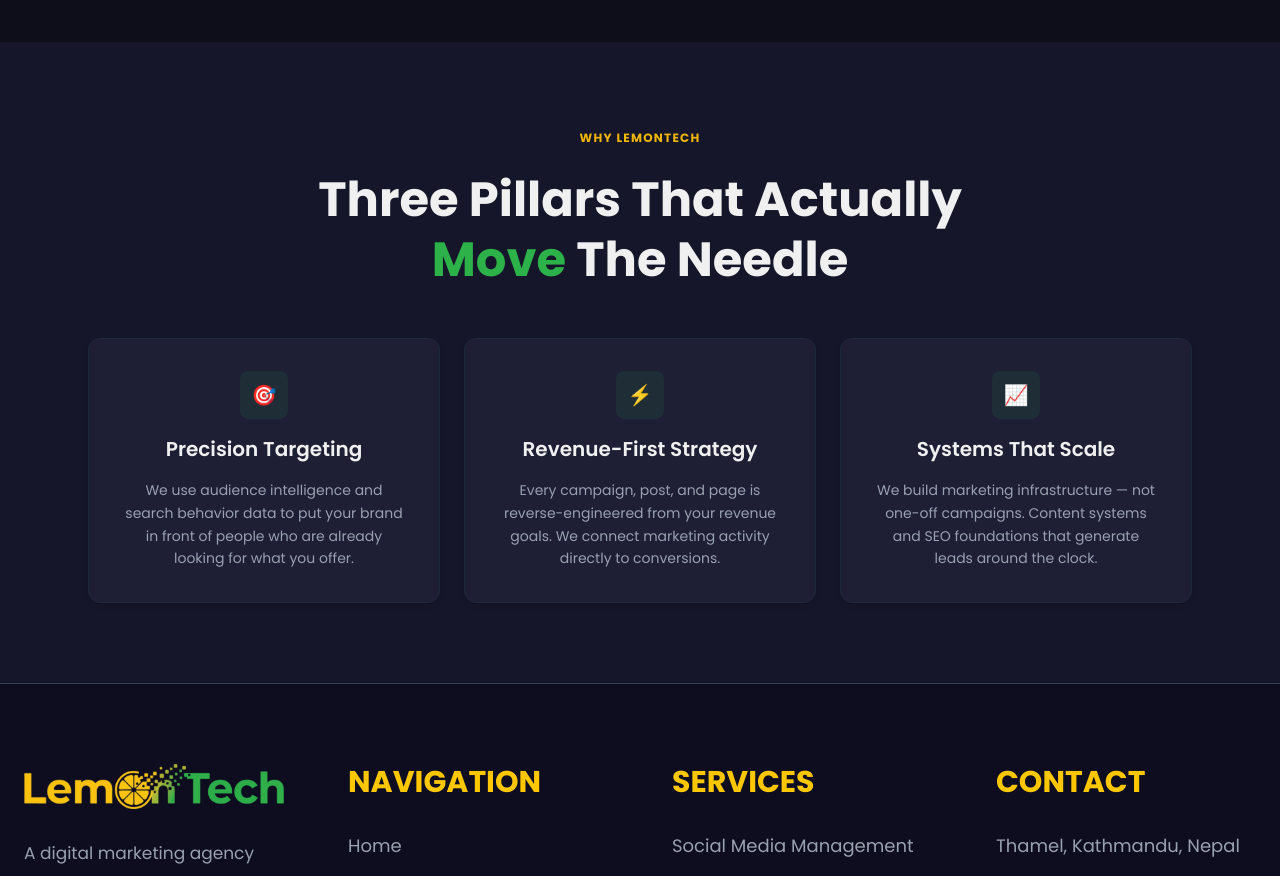
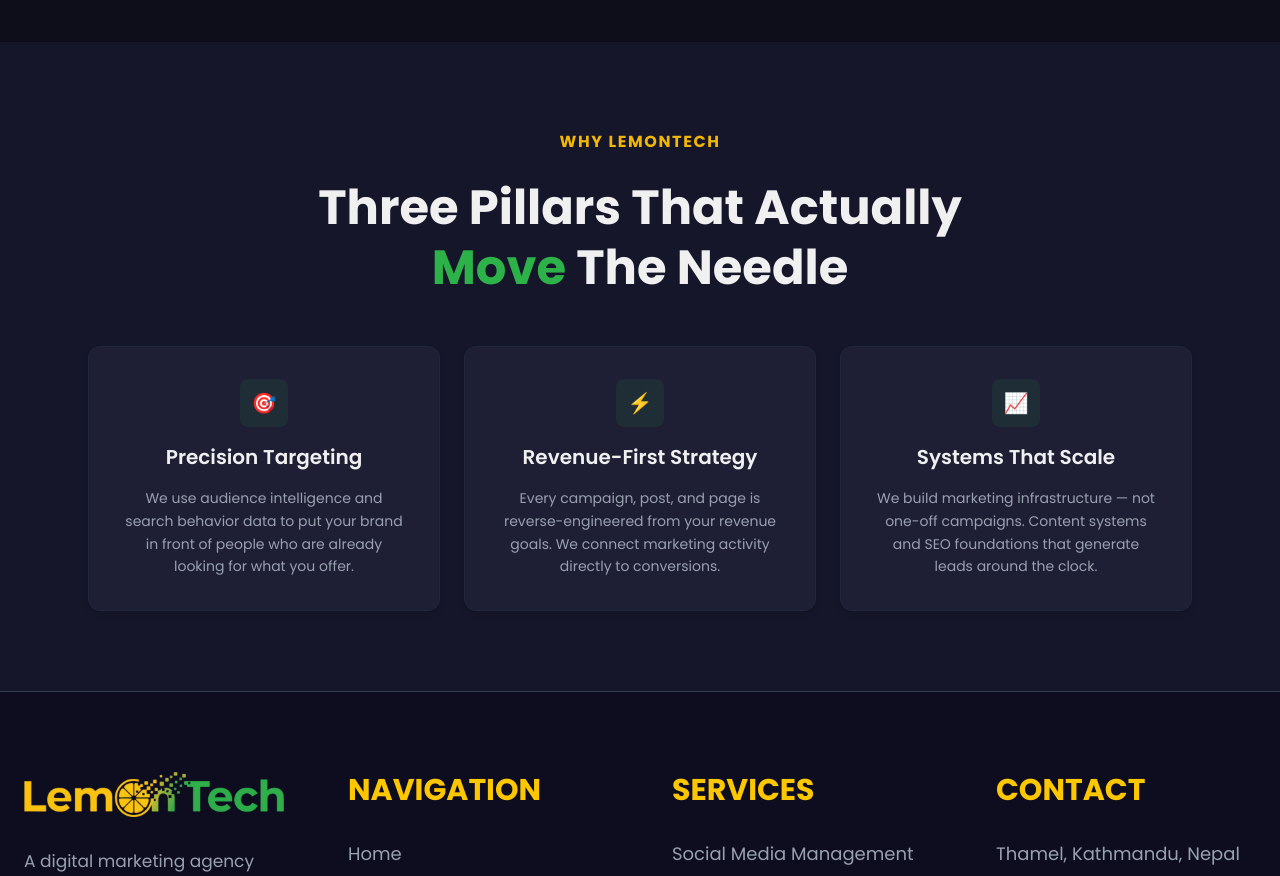
Before and after one commit to Nitasubedi/lemonTech, a Next.js app: page / in a window 1280 px wide. Shown: the part 780-1656 px from the top of the page. Built offline with nearby package versions, Linux system fonts and the light colour scheme.

Commit message:
fix: font size

```diff
--- a/components/dashboard/About.tsx
+++ b/components/dashboard/About.tsx
@@ -36,7 +36,7 @@
             <div className='container max-w-6xl mx-auto flex flex-col gap-12 px-6 py-10 md:py-16 lg:py-20'>
                 {/* Header Content Group */}
                 <div className='flex flex-col items-center text-center max-w-2xl mx-auto'>
-                    <p className="inline-flex items-center gap-2 mb-4 px-4 py-2  text-xs font-bold uppercase tracking-widest text-(--lemon-yellow)">
+                    <p className="inline-flex items-center gap-2 mb-4 px-4 py-2  text-md font-bold uppercase tracking-widest text-(--lemon-yellow)">
                         {/* <span className="w-2 h-2 rounded-full bg-(--lemon-yellow)"></span> */}
                         Why LemonTech
                     </p>
```
